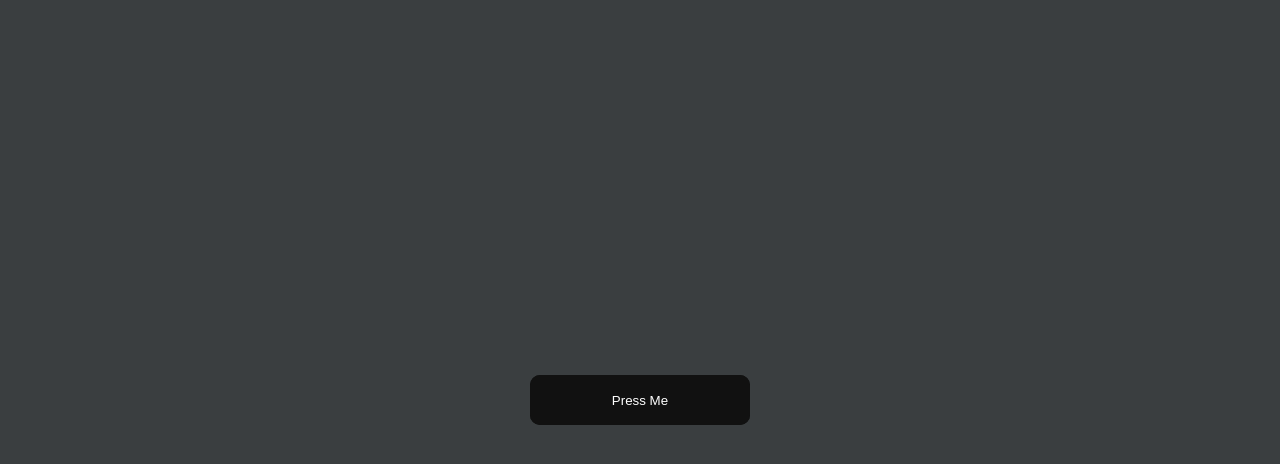
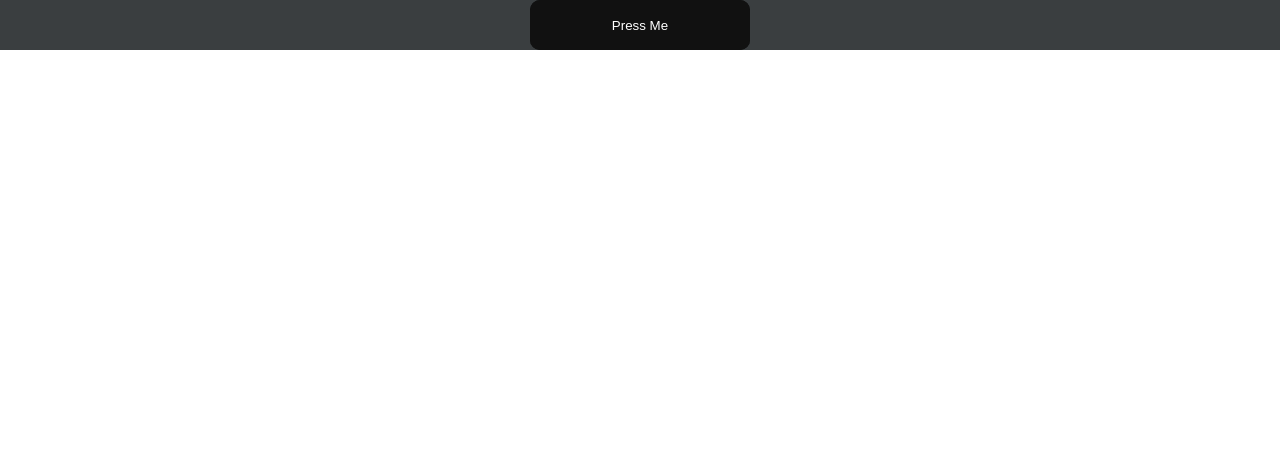
Before and after one commit to ashwani8090/Code-D, an Angular app: page / in a window 1280 px wide. Shown: the top 464 px of the page. Built offline with nearby package versions, Linux system fonts and the light colour scheme.

Commit message:
style updated

```diff
--- a/src/app/main/main.component.css
+++ b/src/app/main/main.component.css
@@ -1,7 +1,6 @@
-div{
+.main{
     background: #3a3e40;
     display: flex;
     justify-content: center;
     align-items: center;
-    height: 100%;
 }
--- a/src/app/main/main.component.html
+++ b/src/app/main/main.component.html
@@ -1,4 +1,4 @@
-<div >
+<div class="main" >
     <app-button *ngIf="!showContent" (onButtonPress)="onButtonPress()"></app-button>
     <app-content *ngIf="showContent"></app-content>
 </div>
```
Also changed, not shown: src/app/button/button.component.html (line endings or trailing spaces).
